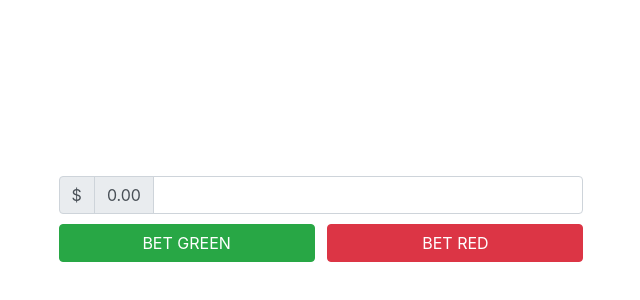
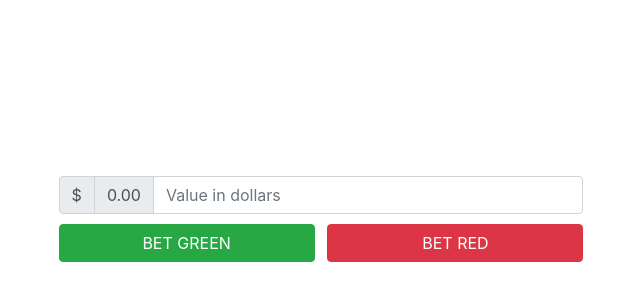
Before and after one commit to TiagoHSF/LuckyRoulette-Bets, an Angular app: page / in a window 1280 px wide. Shown: the part 136-436 px from the top of the page, without its empty margins (607-1247 px from the left). Built offline with nearby package versions, Linux system fonts and the light colour scheme.

Commit message:
Placeholder e input money

```diff
--- a/src/app/bet/bet.component.html
+++ b/src/app/bet/bet.component.html
@@ -1,12 +1,12 @@
 <link rel="stylesheet" href="https://stackpath.bootstrapcdn.com/bootstrap/4.1.3/css/bootstrap.min.css"
   integrity="sha384-MCw98/SFnGE8fJT3GXwEOngsV7Zt27NXFoaoApmYm81iuXoPkFOJwJ8ERdknLPMO" crossorigin="anonymous">
-<div style="background-color: rgb(255, 255, 0);">
+
 <div class="input-group mb-3 input-money">
   <div class="input-group-prepend">
     <span class="input-group-text">$</span>
     <span class="input-group-text">0.00</span>
   </div>
-    <input type="text" class="form-control" aria-label="Amount (to the nearest dollar)">
+  <input type="text" placeholder="Value in dollars" class="form-control" aria-label="Amount (to the nearest dollar)">
 </div>
 
 <div>
@@ -17,14 +17,10 @@
 </div>
 
 
-
-
-
 <script src="https://code.jquery.com/jquery-3.3.1.slim.min.js"
   integrity="sha384-q8i/X+965DzO0rT7abK41JStQIAqVgRVzpbzo5smXKp4YfRvH+8abtTE1Pi6jizo" crossorigin="anonymous"></script>
 <script src="https://cdnjs.cloudflare.com/ajax/libs/popper.js/1.14.3/umd/popper.min.js"
   integrity="sha384-ZMP7rVo3mIykV+2+9J3UJ46jBk0WLaUAdn689aCwoqbBJiSnjAK/l8WvCWPIPm49" crossorigin="anonymous"></script>
 <script src="https://stackpath.bootstrapcdn.com/bootstrap/4.1.3/js/bootstrap.min.js"
   integrity="sha384-ChfqqxuZUCnJSK3+MXmPNIyE6ZbWh2IMqE241rYiqJxyMiZ6OW/JmZQ5stwEULTy" crossorigin="anonymous"></script>
-</div>
 <router-outlet></router-outlet>
```
Lines whose indentation alone changed are shown as unchanged.
